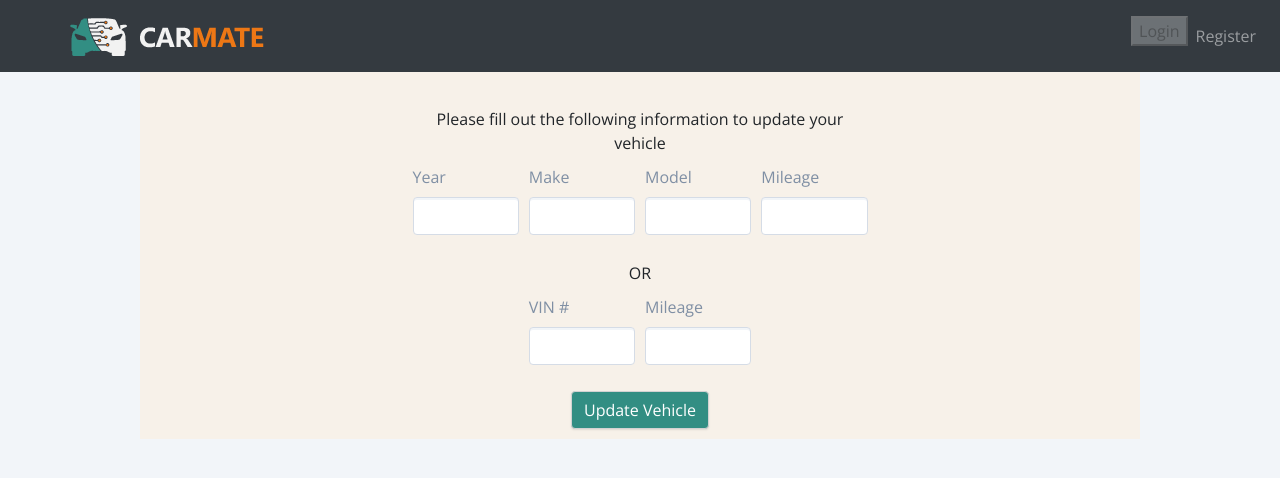
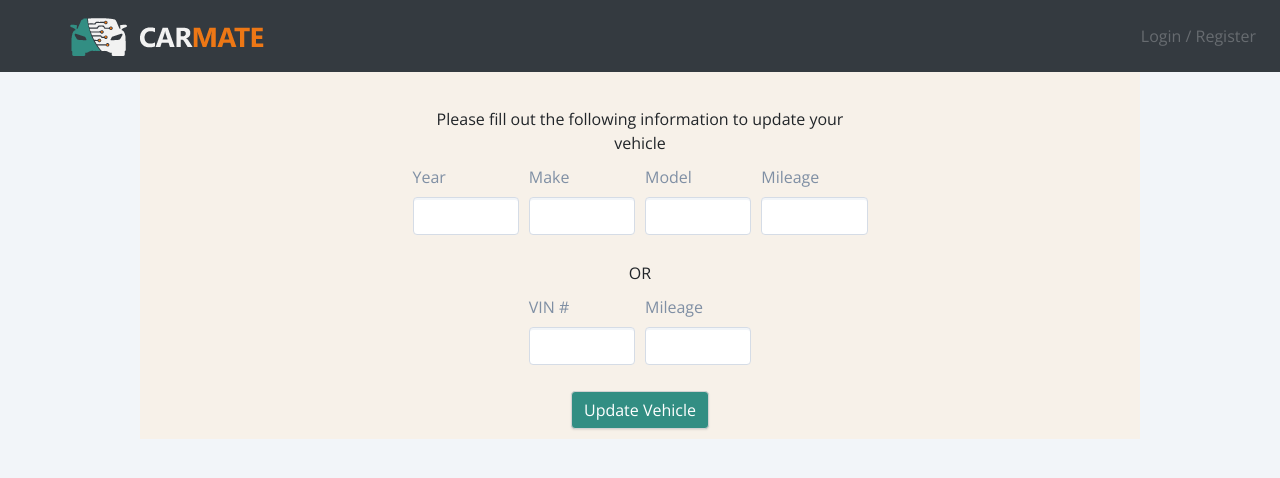
Before and after one commit to rebecalvarez/carmate, a React (Create React App) app in the folder client/: page / in a window 1280 px wide. Shown: the top 478 px of the page. Built offline with nearby package versions, Linux system fonts and the light colour scheme; no server answers.

Commit message:
landing / login button change

```diff
--- a/client/src/vibe/components/Login/Login.js
+++ b/client/src/vibe/components/Login/Login.js
@@ -1,4 +1,5 @@
 import React, { Component } from 'react';
+import Nav from 'react-bootstrap/Nav';
 // import ReactDOM from "react-dom";
 import GoogleLogin from 'react-google-login';
 // import Axios from 'axios';
@@ -30,7 +31,7 @@ export default class Login extends Component {
                     clientId= {process.env.REACT_APP_GOOGLE_USER_CLIENTID}
                     buttonText="Login"
                     render={renderProps => (
-                        <button onClick={renderProps.onClick} disabled={renderProps.disabled}>Login</button>
+                        <Nav.Link onClick={renderProps.onClick} disabled={renderProps.disabled}>Login / Register</Nav.Link>
                     )}
                     onSuccess={this.responseGoogle}
                     onFailure={this.responseGoogle}
--- a/client/src/views/pages/Landing.js
+++ b/client/src/views/pages/Landing.js
@@ -86,7 +86,7 @@ class Landing extends Component {
                 saveUser={this.saveUser}
               />
 
-              <Nav.Link href="/register">Register</Nav.Link>
+
             </Nav>
           </Navbar.Collapse>
         </Navbar>
```
